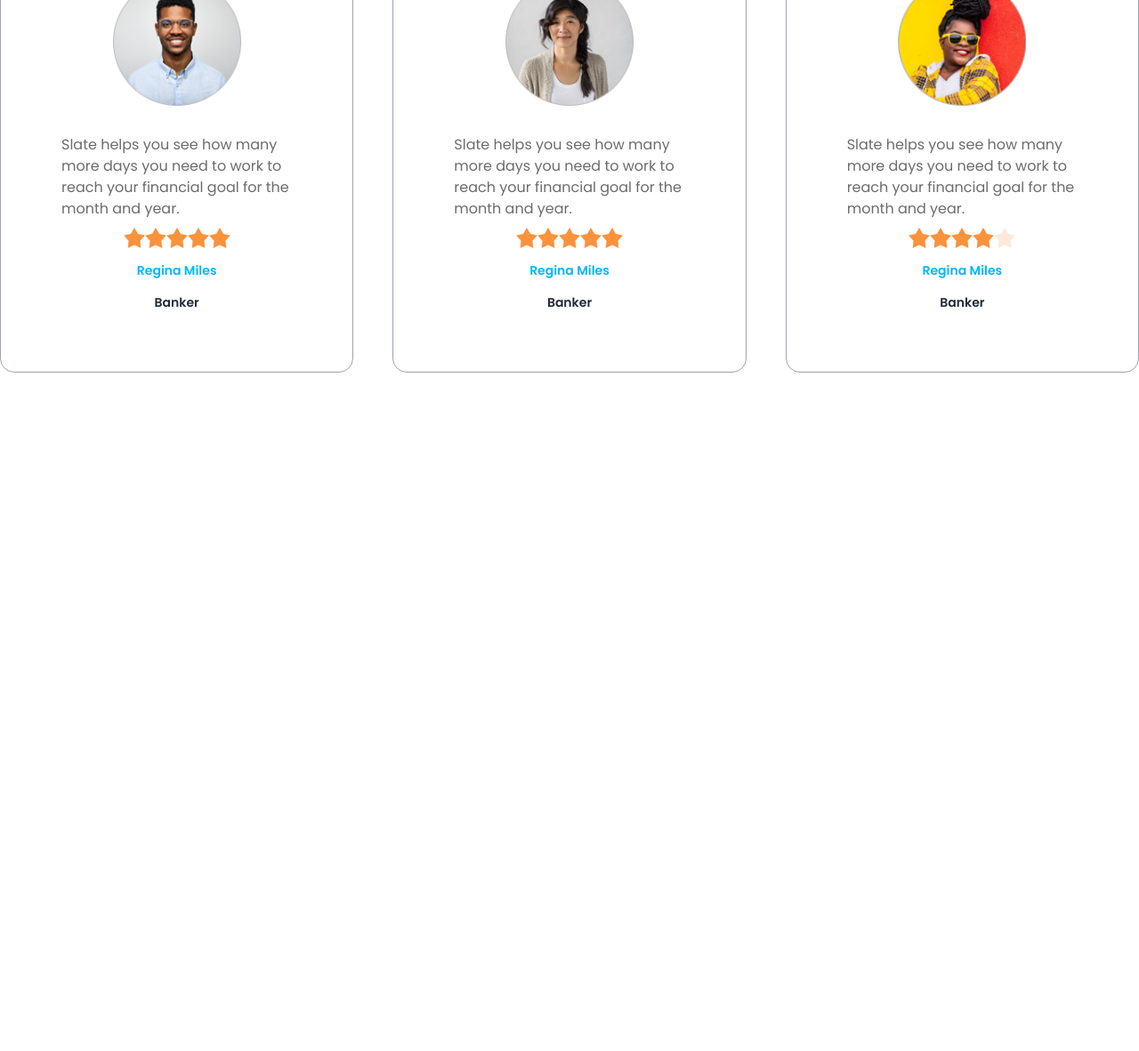
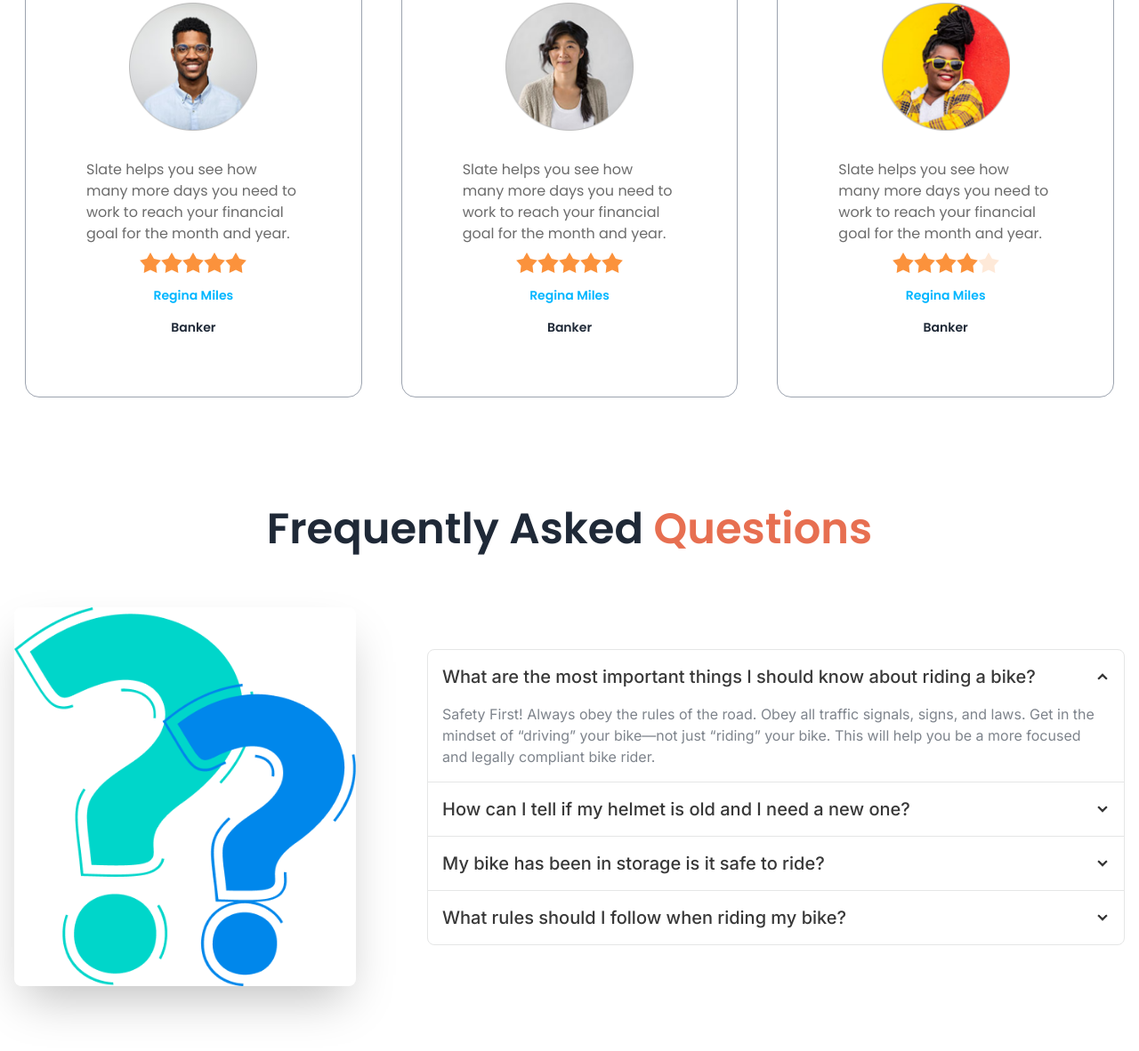
Before and after one commit to Jo888404/biker-zone-website, a plain HTML site: page index.html in a window 1280 px wide. Shown: the part 2127-3309 px from the top of the page at 89% size. Before the commit the page ends 2642 px from the top, so only its background shows below. Drawn offline with nearby package versions, Linux system fonts and the light colour scheme.

Commit message:
Frequently Asked Questions section added

```diff
--- a/index.html
+++ b/index.html
@@ -12,8 +12,8 @@
     <!-- google fonts POPINS  -->
 
     <link rel="preconnect" href="https://fonts.googleapis.com">
-<link rel="preconnect" href="https://fonts.gstatic.com" crossorigin>
-<link href="https://fonts.googleapis.com/css2?family=Poppins:ital,wght@0,100;0,200;0,300;0,400;0,500;0,600;0,700;0,800;0,900;1,100;1,200;1,300;1,400;1,500;1,600;1,700;1,800;1,900&display=swap" rel="stylesheet">
+    <link rel="preconnect" href="https://fonts.gstatic.com" crossorigin>
+    <link href="https://fonts.googleapis.com/css2?family=Inter:ital,opsz,wght@0,14..32,100..900;1,14..32,100..900&family=Poppins:ital,wght@0,100;0,200;0,300;0,400;0,500;0,600;0,700;0,800;0,900;1,100;1,200;1,300;1,400;1,500;1,600;1,700;1,800;1,900&display=swap" rel="stylesheet">
 
 <!-- customs styles / -->
 
@@ -35,6 +35,9 @@
 <STYle>
     .fonts-Poppins{
         font-family: "Poppins", sans-serif;
+    }
+    .fonts-intel{
+      font-family: "Inter", sans-serif;
     }
 </STYle>
 </head>
@@ -230,7 +233,7 @@
           <!-- Happy Clients says section  -->
           <h3 class="text-5xl font-semibold text-center "> Happy <span class="text-bike-primary">Clients says</span></h3>
 
-          <div class="mt-14 grid  grid-cols-1 md:grid-cols-2 lg:grid-cols-3 gap-11">
+          <div class="mt-14 grid  grid-cols-1 md:grid-cols-2 lg:grid-cols-3 gap-11 p-7">
             <!-- first cart  -->
             <div class="card bg-base-100 p-9 border border-gray-400">
               <figure>
@@ -335,6 +338,54 @@
             </div>
           </div>
         </section>
+
+        <section class="my-24">
+          <!-- Frequently Asked Questions section  -->
+          <h3 class="text-5xl font-semibold text-center "> Frequently Asked <span class="text-bike-primary">Questions</span></h3>
+
+          <div class="hero mt-12">
+            <div class="hero-content flex-col lg:flex-row gap-20">
+              <img
+                src="images/others/faq.png"
+                class="max-w-sm rounded-lg shadow-2xl" />
+              <div>
+                <div class="join join-vertical w-full">
+                  <div class="collapse collapse-arrow join-item border-base-300 border">
+                    <input type="radio" name="my-accordion-4" checked="checked" />
+                    <div class="collapse-title text-xl font-medium fonts-intel text-[#383838]">What are the most important things I should
+                      know about riding a bike?</div>
+                    <div class="collapse-content">
+                      <p class="fonts-intel font-normal text-base text-[#7E848C]">Safety First! Always obey the rules of the road. Obey all traffic signals, signs, and laws. Get in the mindset of “driving” your bike—not just “riding” your bike. This will help you be a more focused and legally compliant bike rider. </p>
+                    </div>
+                  </div>
+                  <div class="collapse collapse-arrow join-item border-base-300 border">
+                    <input type="radio" name="my-accordion-4" />
+                    <div class="collapse-title text-xl font-medium fonts-intel text-[#383838]">How can I tell if my helmet is old and I need a
+                      new one?</div>
+                    <div class="collapse-content">
+                      <p class="fonts-intel font-normal text-base text-[#7E848C]">Safety First! Always obey the rules of the road. Obey all traffic signals, signs, and laws. Get in the mindset of “driving” your bike—not just “riding” your bike. This will help you be a more focused and legally compliant bike rider. </p>
+                    </div>
+                  </div>
+                  <div class="collapse collapse-arrow join-item border-base-300 border">
+                    <input type="radio" name="my-accordion-4" />
+                    <div class="collapse-title text-xl font-medium fonts-intel text-[#383838]">My bike has been in storage is it safe to ride?</div>
+                    <div class="collapse-content">
+                      <p class="fonts-intel font-normal text-base text-[#7E848C]">Safety First! Always obey the rules of the road. Obey all traffic signals, signs, and laws. Get in the mindset of “driving” your bike—not just “riding” your bike. This will help you be a more focused and legally compliant bike rider. </p>
+                    </div>
+                  </div>
+                  <div class="collapse collapse-arrow join-item border-base-300 border">
+                    <input type="radio" name="my-accordion-4" />
+                    <div class="collapse-title text-xl font-medium fonts-intel text-[#383838]">What rules should I follow when riding my bike?</div>
+                    <div class="collapse-content">
+                      <p class="fonts-intel font-normal text-base text-[#7E848C]">Safety First! Always obey the rules of the road. Obey all traffic signals, signs, and laws. Get in the mindset of “driving” your bike—not just “riding” your bike. This will help you be a more focused and legally compliant bike rider. </p>
+                    </div>
+                  </div>
+                </div>
+              </div>
+            </div>
+          </div>
+
+        </section>
     </main>
     <footer>
 
```
